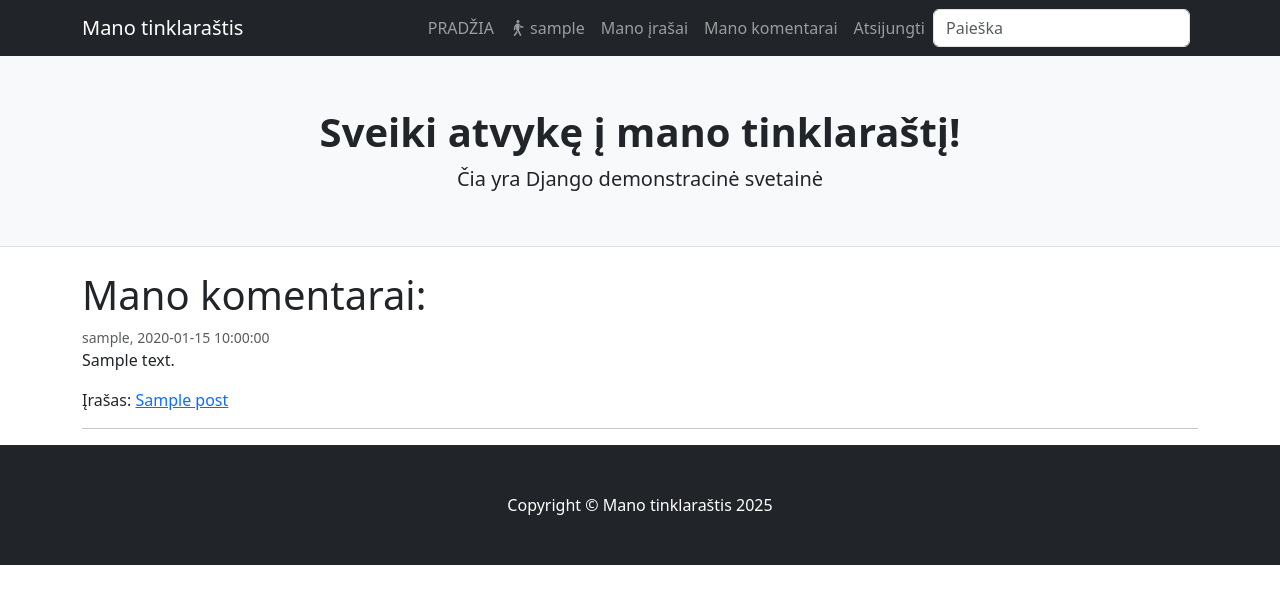
After one commit to DonatasNoreika/myblog_20251031, a Django app: page /usercomments/ in a window 1280 px wide. The commit adds this page. Shown: the top 604 px of the page. Run offline with Django 5.2, Linux system fonts and the light colour scheme; a user stored in the database is signed in; tables that the repository leaves empty hold one stand-in row (values such as "Sample post").

Commit message:
+Sukurti puslapį, kuriame rodomi tik prisijungusio vartotojo komentarai

```diff
--- a/mysite/myblog/templates/navigation.html
+++ b/mysite/myblog/templates/navigation.html
@@ -21,6 +21,9 @@
                     <a class="nav-link" href="{% url 'user_posts' %}">Mano įrašai</a>
                 </li>
                 <li class="nav-item">
+                    <a class="nav-link" href="{% url 'user_comments' %}">Mano komentarai</a>
+                </li>
+                <li class="nav-item">
                     <form method="post" action="{% url 'logout' %}">
                         {% csrf_token %}
                         <button class="nav-link" type="submit">Atsijungti</button>
--- /dev/null
+++ b/mysite/myblog/templates/user_comments.html
@@ -0,0 +1,15 @@
+{% extends 'base.html' %}
+
+{% block title %}Mano komentarai{% endblock %}
+
+{% block content %}
+<h1>Mano komentarai:</h1>
+{% for comment in comments %}
+<div class="mb-2">
+    <div class="small text-muted">{{ comment.author }}, {{ comment.date | date:"Y-m-d H:i:s" }}</div>
+    <p class="card-text">{{ comment.content | safe }}</p>
+    <p>Įrašas: <a href="{% url 'post' comment.post.pk %}">{{ comment.post.title }}</a></p>
+</div>
+<hr>
+{% endfor %}
+{% endblock %}
--- a/mysite/myblog/templates/user_posts.html
+++ b/mysite/myblog/templates/user_posts.html
@@ -1,6 +1,6 @@
 {% extends 'base.html' %}
 
-{% block title %}Paieškos rezultatai{% endblock %}
+{% block title %}Mano įrašai{% endblock %}
 
 {% block content %}
 <h1>Mano įrašai:</h1>
--- a/mysite/myblog/urls.py
+++ b/mysite/myblog/urls.py
@@ -6,4 +6,5 @@ urlpatterns = [
     path("posts/<int:pk>/", views.PostDetailView.as_view(), name='post'),
     path('search/', views.search, name='search'),
     path('userposts/', views.UserPostListView.as_view(), name="user_posts"),
+    path('usercomments/', views.UserCommentListView.as_view(), name="user_comments"),
 ]
--- a/mysite/myblog/views.py
+++ b/mysite/myblog/views.py
@@ -1,7 +1,7 @@
 from django.contrib.auth.mixins import LoginRequiredMixin
 from django.shortcuts import render
 from django.views import generic
-from .models import Post
+from .models import Post, Comment
 from django.db.models import Q
 
 class PostListView(generic.ListView):
@@ -37,3 +37,11 @@ class UserPostListView(LoginRequiredMixin, generic.ListView):
 
     def get_queryset(self):
         return Post.objects.filter(author=self.request.user)
+
+class UserCommentListView(LoginRequiredMixin, generic.ListView):
+    model = Comment
+    template_name = "user_comments.html"
+    context_object_name = "comments"
+
+    def get_queryset(self):
+        return Comment.objects.filter(author=self.request.user)
```
